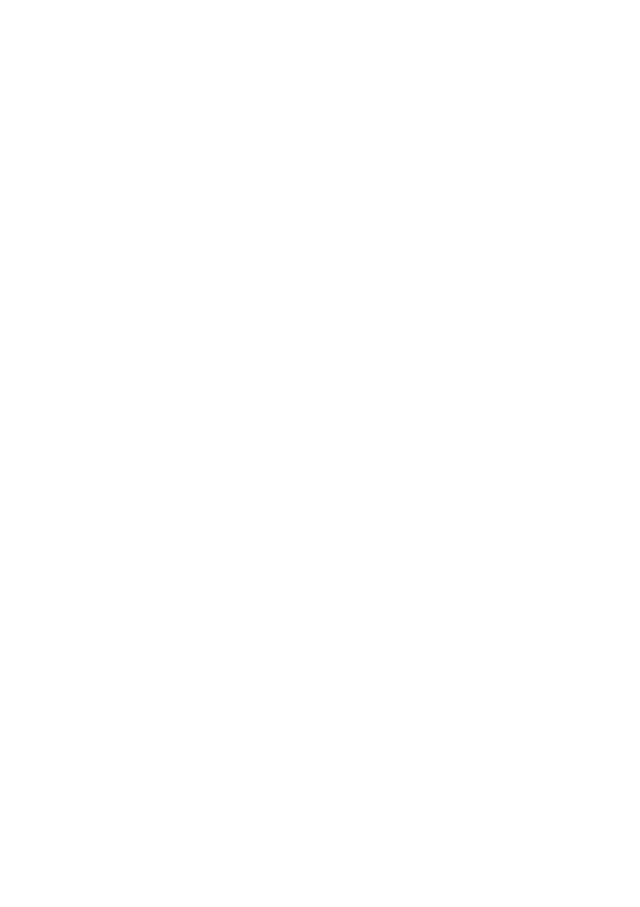
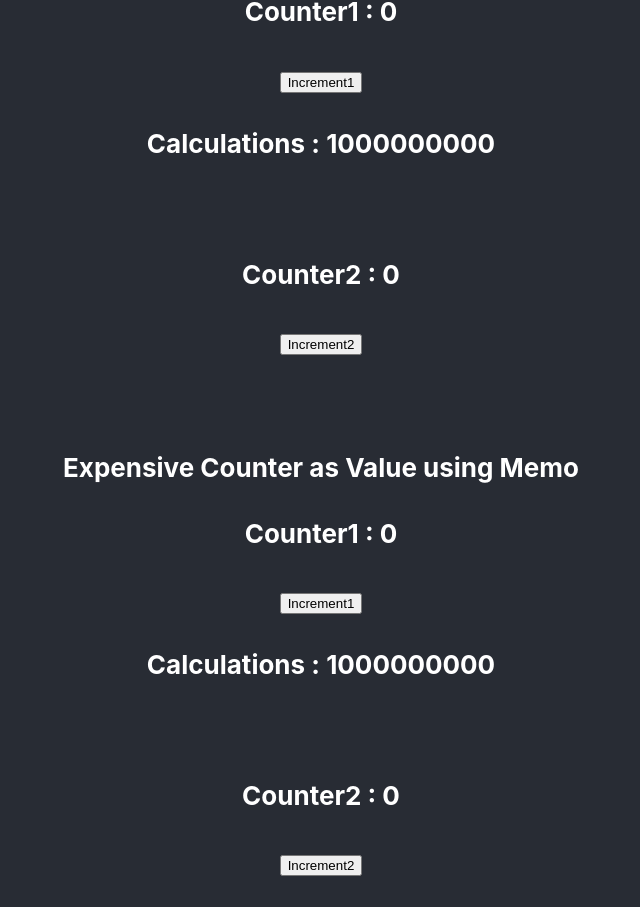
Before and after one commit to faisalshehzaddev/react-training, a React (Create React App) app: page / in a window 1280 px wide. Shown: the part 1739-2646 px from the top of the page, without its empty margins (319-959 px from the left). Before the commit the page ends 1635 px from the top, so only its background shows below. Built offline with nearby package versions, Linux system fonts and the light colour scheme.

Commit message:
useMemo example

```diff
--- a/src/App.js
+++ b/src/App.js
@@ -5,6 +5,8 @@
 import PropsDrilling from "./components/FunctionalComponents/PropsDrilling/Component1";
 import PropsDrillingSolution from "./components/FunctionalComponents/PropsDrillingSolution/Component1";
 import ReducerCounter from "./components/FunctionalComponents/useReducer/Counter";
+import ExpensiveCounter from "./components/FunctionalComponents/Memoization/Value/ExpensiveCounter";
+import MemoCounter from "./components/FunctionalComponents/Memoization/Value/MemoCounter";
 import { useState } from "react";
 
 function App() {
@@ -47,6 +49,9 @@
         <br />
         <ReducerCounter />
         <br />
+        <ExpensiveCounter />
+        <br />
+        <MemoCounter />
         <br />
       </header>
     </div>
--- /dev/null
+++ b/src/components/FunctionalComponents/Memoization/Value/ExpensiveCounter.jsx
@@ -0,0 +1,33 @@
+import React, { useState } from "react";
+export default function ExpensiveCounter() {
+  const [count1, setCount1] = useState(0);
+  const [count2, setCount2] = useState(0);
+  const calculation = expensiveCalculations(count1)
+  return (
+    <div>
+      <br />
+      <h4>Expensive Counter as Value</h4>
+      <h4>Counter1 : {count1}</h4>
+      <button type="button" onClick={()=>setCount1(count1 + 1)}>
+        Increment1
+      </button>
+      <br />
+      <h4>Calculations : {calculation}</h4>
+      <br />
+      <h4>Counter2 : {count2}</h4>
+      <button type="button" onClick={()=>setCount2(count2 + 1)}>
+        Increment2
+      </button>
+      <br />
+    </div>
+  );
+}
+
+function expensiveCalculations(count){
+  console.log("Calculating...", count);
+  for(let i=0; i<1000000000; i++){
+    count = count + 1;
+  }
+  console.log("Ending Calculation...", count);
+  return count
+}
--- /dev/null
+++ b/src/components/FunctionalComponents/Memoization/Value/MemoCounter.jsx
@@ -0,0 +1,33 @@
+import React, { useState, useMemo } from "react";
+export default function MemoCounter() {
+  const [count1, setCount1] = useState(0);
+  const [count2, setCount2] = useState(0);
+  const calculation = useMemo(() => expensiveCalculations(count1), [count1])
+  return (
+    <div>
+      <br />
+      <h4>Expensive Counter as Value using Memo</h4>
+      <h4>Counter1 : {count1}</h4>
+      <button type="button" onClick={()=>setCount1(count1 + 1)}>
+        Increment1
+      </button>
+      <br />
+      <h4>Calculations : {calculation}</h4>
+      <br />
+      <h4>Counter2 : {count2}</h4>
+      <button type="button" onClick={()=>setCount2(count2 + 1)}>
+        Increment2
+      </button>
+      <br />
+    </div>
+  );
+}
+
+function expensiveCalculations(count){
+  console.log("Calculating...", count);
+  for(let i=0; i<1000000000; i++){
+    count = count + 1;
+  }
+  console.log("Ending Calculation...", count);
+  return count
+}
```
